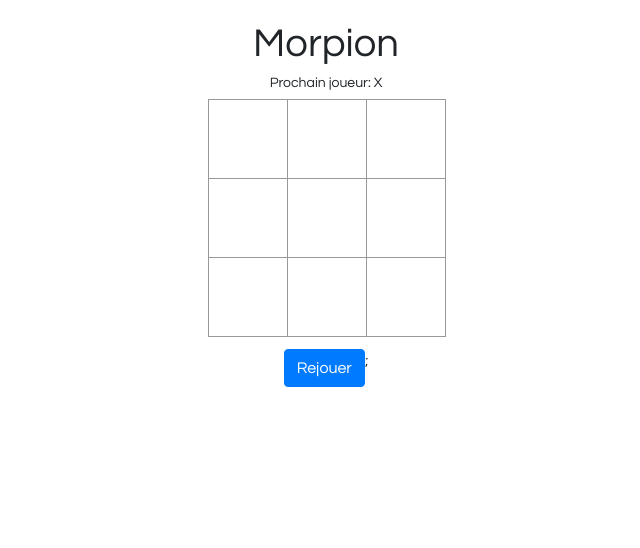
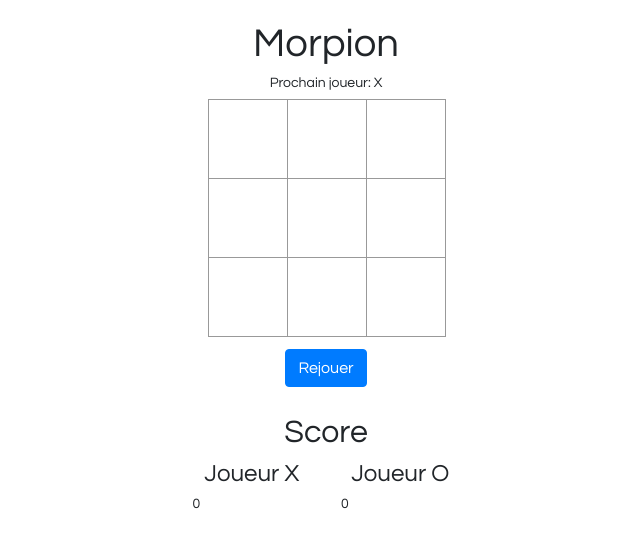
Before and after one commit to celebalane/Morpion, a React app: page / in a window 1280 px wide. Shown: the whole page, without its empty margins (314-954 px from the left). Built offline with nearby package versions, Linux system fonts and the light colour scheme.

Commit message:
affichage score

```diff
--- a/src/index.js
+++ b/src/index.js
@@ -39,9 +39,10 @@ class Board extends React.Component {
     this.state = {
       squares: Array(9).fill(null),
       xIsNext: true,
+      lastScoreX: 0, //Initialisation score
+      lastScoreO: 0
     };
   }
-
   handleClick(i) {   //Au clic
     const squares = this.state.squares.slice();
     if (calculateWinner(squares) || squares[i]) { //Evite de pouvoir rejouer la case
@@ -54,10 +55,12 @@ class Board extends React.Component {
     });
   }
 
-  handleClickReplay(){  //Réinitialisation au click bouton rejouer
+  handleClickReplay(scoreX, scoreO){  //Réinitialisation au click bouton rejouer. Paramètre pour la sauvegarde du score
     this.setState({
       squares : Array(9).fill(null),
-      xIsNext: true
+      xIsNext: true,
+      lastScoreX : scoreX,
+      lastScoreO: scoreO
     });
   }
 
@@ -72,16 +75,24 @@ class Board extends React.Component {
 
   render() {    //Rendu du tableau de jeu
     const winner = calculateWinner(this.state.squares);
+    let scoreX = this.state.lastScoreX;
+    let scoreO = this.state.lastScoreO;
     let status;
-    let replay;
     if (winner) {
       status = winner + ' a gagné!';
+      if (winner === 'X') {
+        scoreX ++;
+      }else{
+        scoreO ++;
+      }
     } else {
       status = 'Prochain joueur: ' + (this.state.xIsNext ? 'X' : 'O');
     }
 
     return (
-      <div>
+      <section className="game">
+        <div className=" game-board">
+          <div className="col-12">
             <div className="status text-center">{status}</div>
             <div className="board-row">
               {this.renderSquare(0)}
@@ -99,23 +110,28 @@ class Board extends React.Component {
               {this.renderSquare(8)}
             </div>
             <div className='text-center'>
-          <button type="button" class="btn btn-primary" onClick={()=>this.handleClickReplay()}>Rejouer</button>;
+              <button type="button" className="btn btn-primary" onClick={()=>this.handleClickReplay(scoreX, scoreO)}>Rejouer</button>
             </div>
           </div>
+          <div className="score row">
+              <div className="col-12">
+                <h2 className='text-center'>Score</h2>
+                <div className='row'>
+                  <div className='col-6'>
+                    <h4 className='text-center'>Joueur X</h4>
+                    {scoreX}
+                  </div>
+                  <div className='col-6'>
+                    <h4 className='text-center'>Joueur O</h4>
+                    {scoreO}
+                  </div>
+                </div>
+              </div>
+          </div>
+        </div>
+      </section>
     );
   }
 }
 
-class Game extends React.Component {  //Rendu contenant le jeu et passer au html
-  render() {
-    return (
-      <div className="game">
-        <div className="game-board">
-          <Board />
-        </div>
-      </div>
-    );
-  }
-}
-
-ReactDOM.render(<Game />, document.getElementById('root'));  //Passage au html
+ReactDOM.render(<Board />, document.getElementById('root'));  //Passage au html
--- a/src/style.css
+++ b/src/style.css
@@ -40,11 +40,10 @@ ol, ul {
   background: #ddd;
 }
 
-.game {
-  display: flex;
-  flex-direction: row;
-}
-
 .btn{
   margin-top: 5%;
 }
+
+.score{
+  margin-top: 10%;
+}
```
Lines whose indentation alone changed are shown as unchanged.
